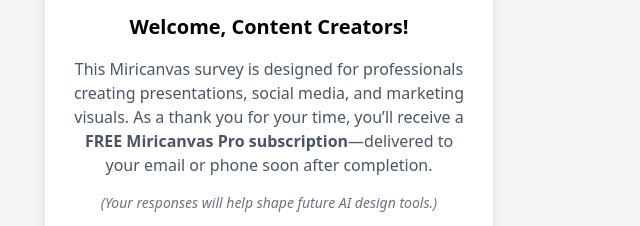
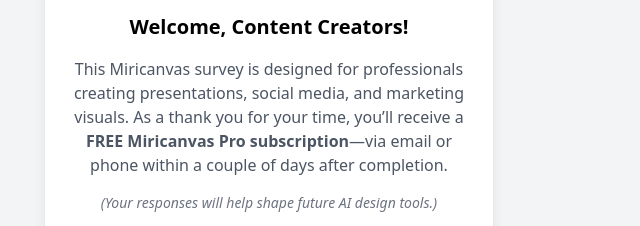
Before and after one commit to bndleu/feedback-expo25, a plain HTML site: page index.html in a window 1280 px wide. Both pictures are taken after a click on the button "Begin Survey". Shown: the part 413-639 px from the top of the page, 371-1011 px from the left. Drawn offline with nearby package versions, Linux system fonts and the light colour scheme.

Commit message:
update miricanvas8

```diff
--- a/index.html
+++ b/index.html
@@ -34,7 +34,7 @@
             <img src="https://cdn.bndleu.com/expoMumbai2025/miriicanvas.png" class="h-120 mx-auto" alt="banner"/>
 
       <h2 class="text-xl font-semibold">Welcome, Content Creators!</h2>
-      <p class="text-gray-600">This Miricanvas survey is designed for professionals creating presentations, social media, and marketing visuals.  As a thank you for your time, you’ll receive a <strong>FREE Miricanvas Pro subscription</strong>—delivered to your email or phone soon after completion. </p>
+      <p class="text-gray-600">This Miricanvas survey is designed for professionals creating presentations, social media, and marketing visuals.  As a thank you for your time, you’ll receive a <strong>FREE Miricanvas Pro subscription</strong>—via email or phone within a couple of days after completion. </p>
       <p class="text-sm text-gray-500 italic">(Your responses will help shape future AI design tools.)</p>
       <button @click="selectedRole='b2b'; startQuestions()" class="w-full py-3 bg-blue-500 text-white rounded">Continue</button>
     </div>
@@ -94,6 +94,8 @@
   <template x-if="step === 4">
     <div class="max-w-md w-full bg-white p-6 rounded-xl shadow-lg space-y-4">
       <h2 class="text-xl font-semibold text-center">Your Contact Info</h2>
+            <h4 class="text-xl font-semibold text-center">Either email or phone must be filled to receive free voucher code</h2>
+
       <div class="space-y-3">
         <input x-model="companyName" placeholder="Company Name (optional)" class="w-full p-3 border rounded" />
         <input x-model="contactPerson" placeholder="Contact Person *" class="w-full p-3 border rounded" />
```
